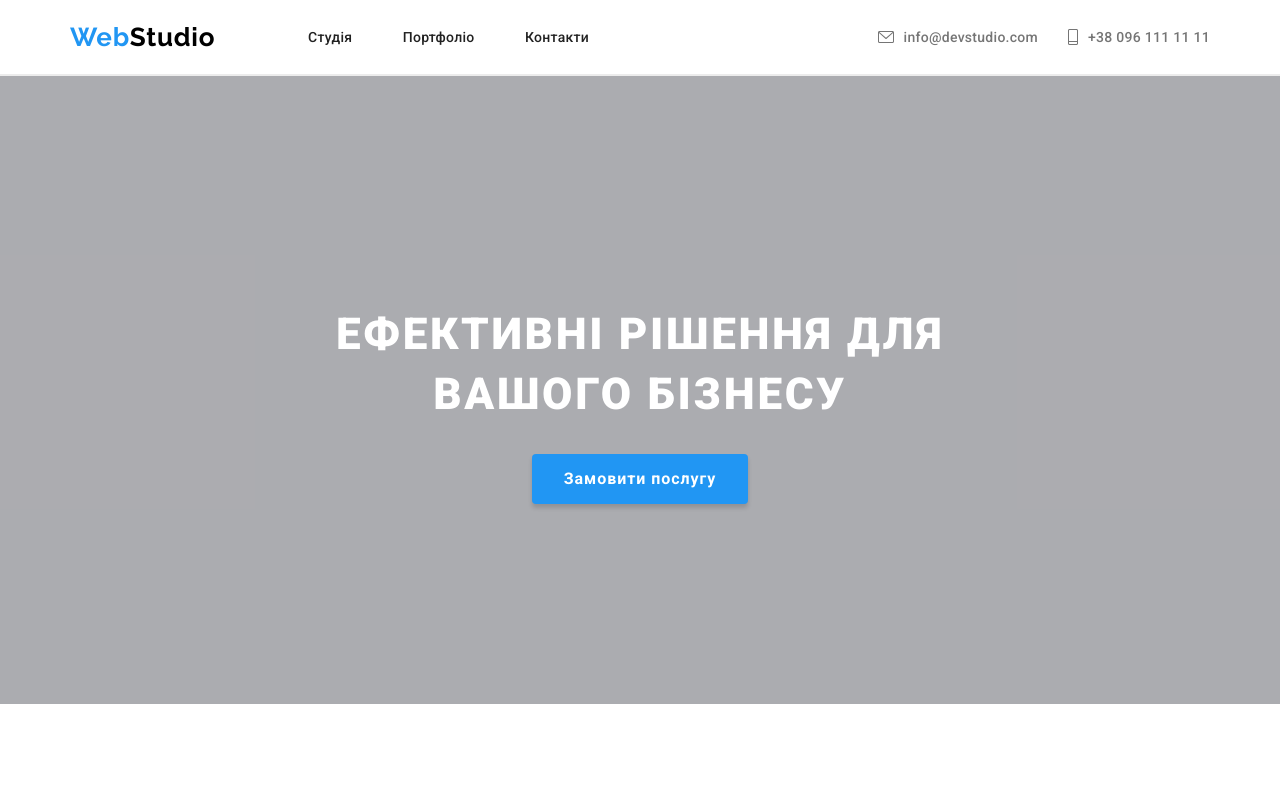
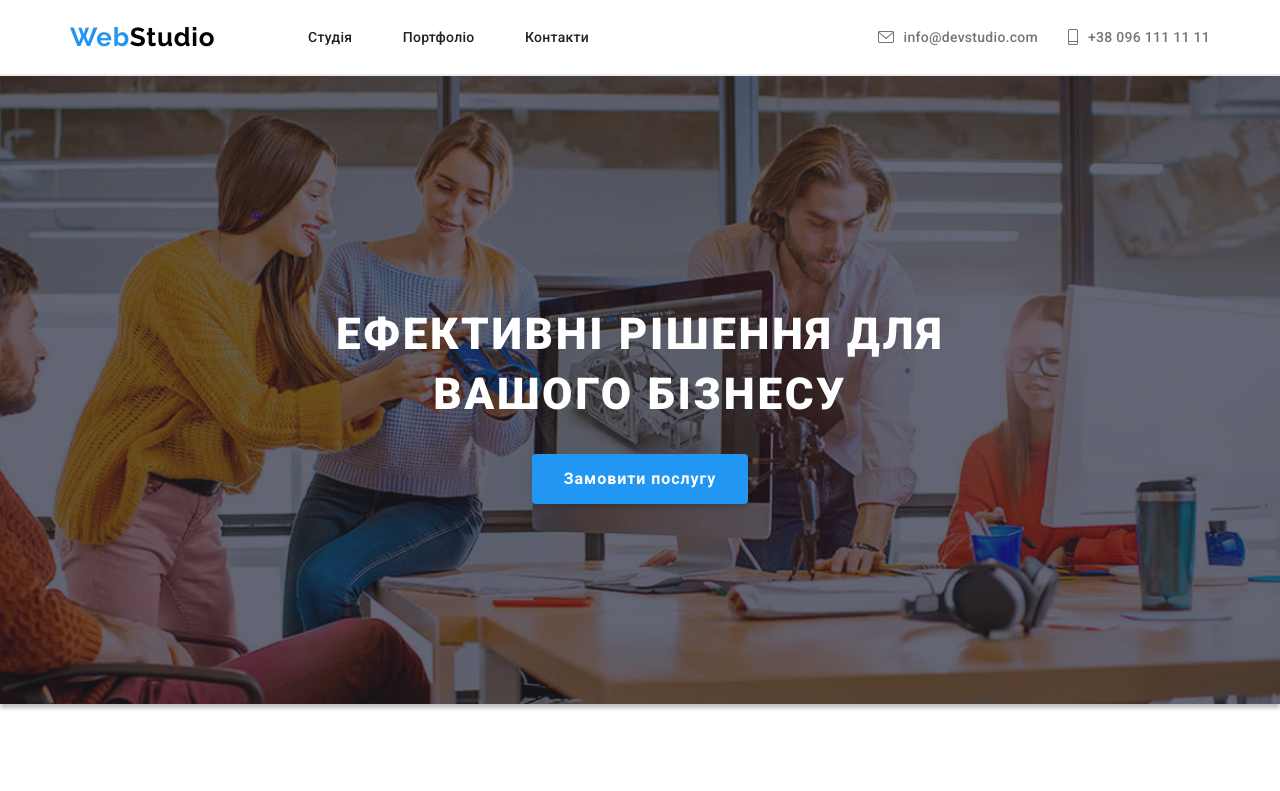
Before and after one commit to Nazariy150286/WebStud1o, a website: page index.html in a window 1280 px wide. Shown: the top 791 px of the page. Drawn offline with nearby package versions, Linux system fonts and the light colour scheme.

Commit message:
changes html,css

```diff
--- a/css/blocks.style.css/promo.css
+++ b/css/blocks.style.css/promo.css
@@ -7,11 +7,12 @@
   letter-spacing: 0.06em;
 }
 .promo {
-  background-image: "../../img/img17.png";
+  background-image: url(../../img/promobg.png);
   background-repeat: no-repeat;
   background-position: center;
   background-size: cover;
   margin-top: 75px;
+  box-shadow: 0px 4px 4px 0px rgba(0, 0, 0, 0.25);
 }
 .promo-overlay {
   background: rgba(47, 48, 58, 0.4);
```
Also changed, not shown: img/Img17.png (deleted), img/promobg.png (added).
